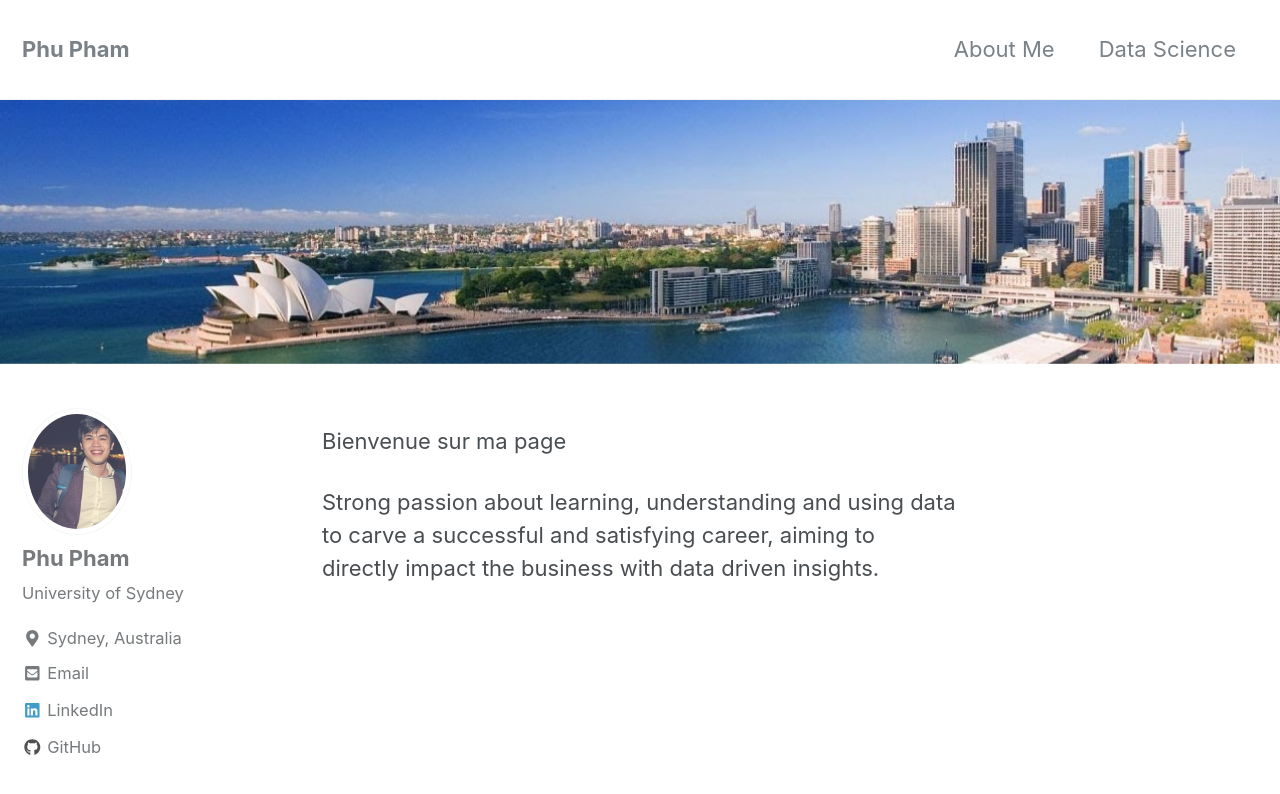
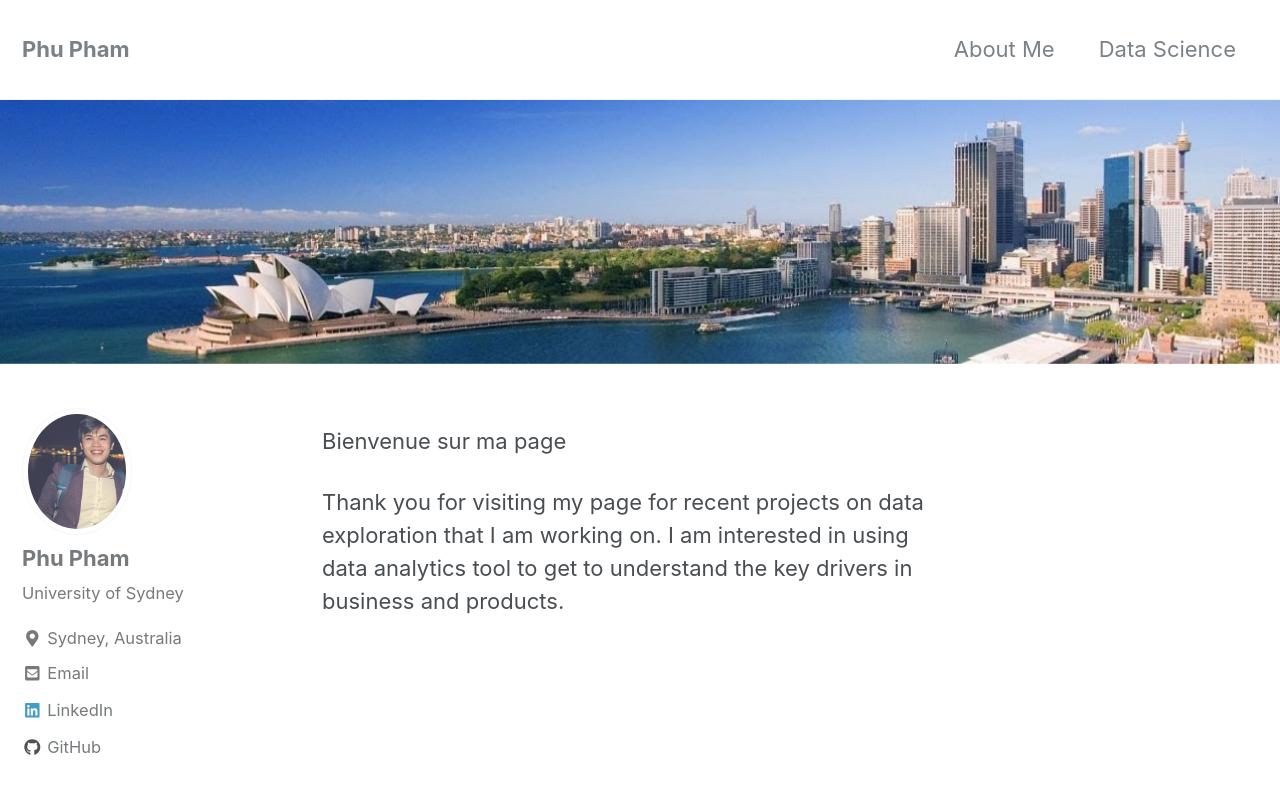
Before and after one commit to pphamnham/pphamnham.github.io, a Jekyll site: the page built from _pages/about.md, in a window 1280 px wide and 900 px high. Shown: the top 794 px of the window. Built offline with Jekyll 4.4.1, drawn with Linux system fonts in a browser that asks for light colours; nearby versions of some CDN libraries.

Commit message:
Update about.md

```diff
--- a/_pages/about.md
+++ b/_pages/about.md
@@ -6,4 +6,5 @@ header:
 ---
 Bienvenue sur ma page
 
-Strong passion about learning, understanding and using data to carve a successful and satisfying career, aiming to directly impact the business with data driven insights.
+Thank you for visiting my page for recent projects on data exploration that I am working on.
+I am interested in using data analytics tool to get to understand the key drivers in business and products.
```
